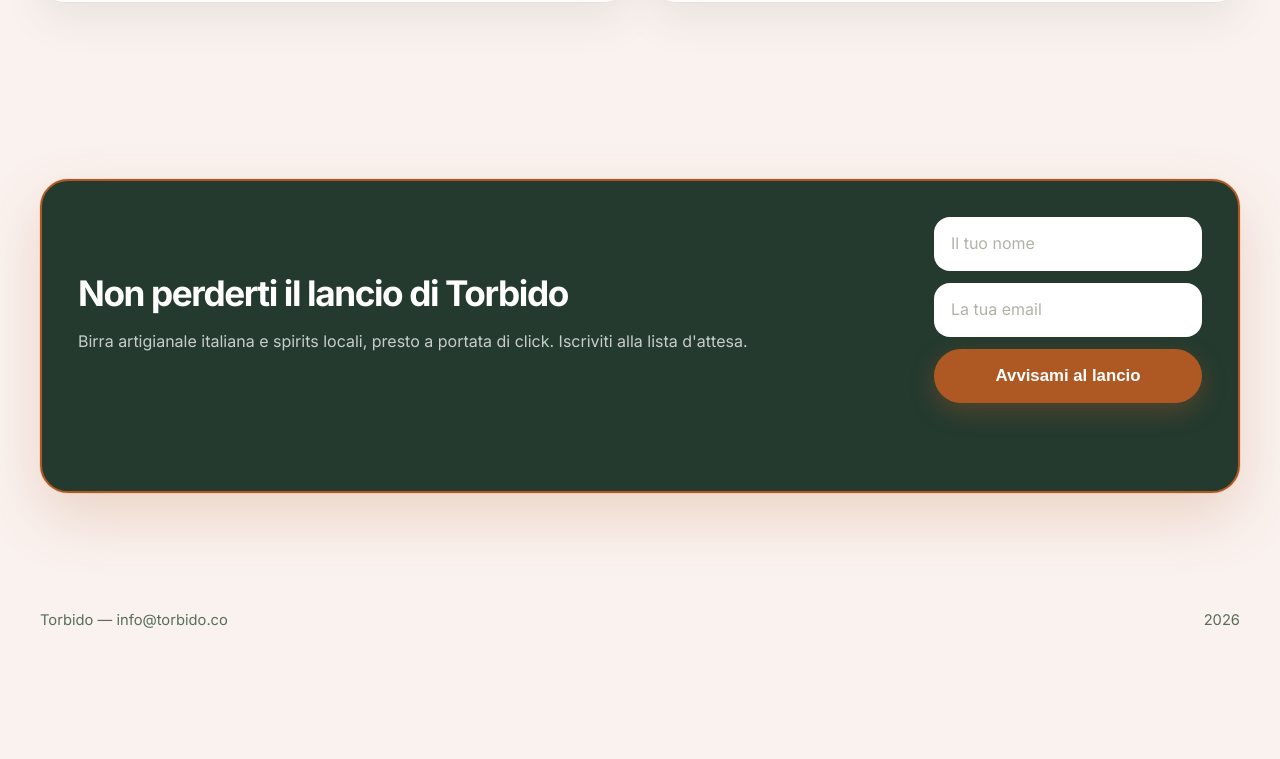
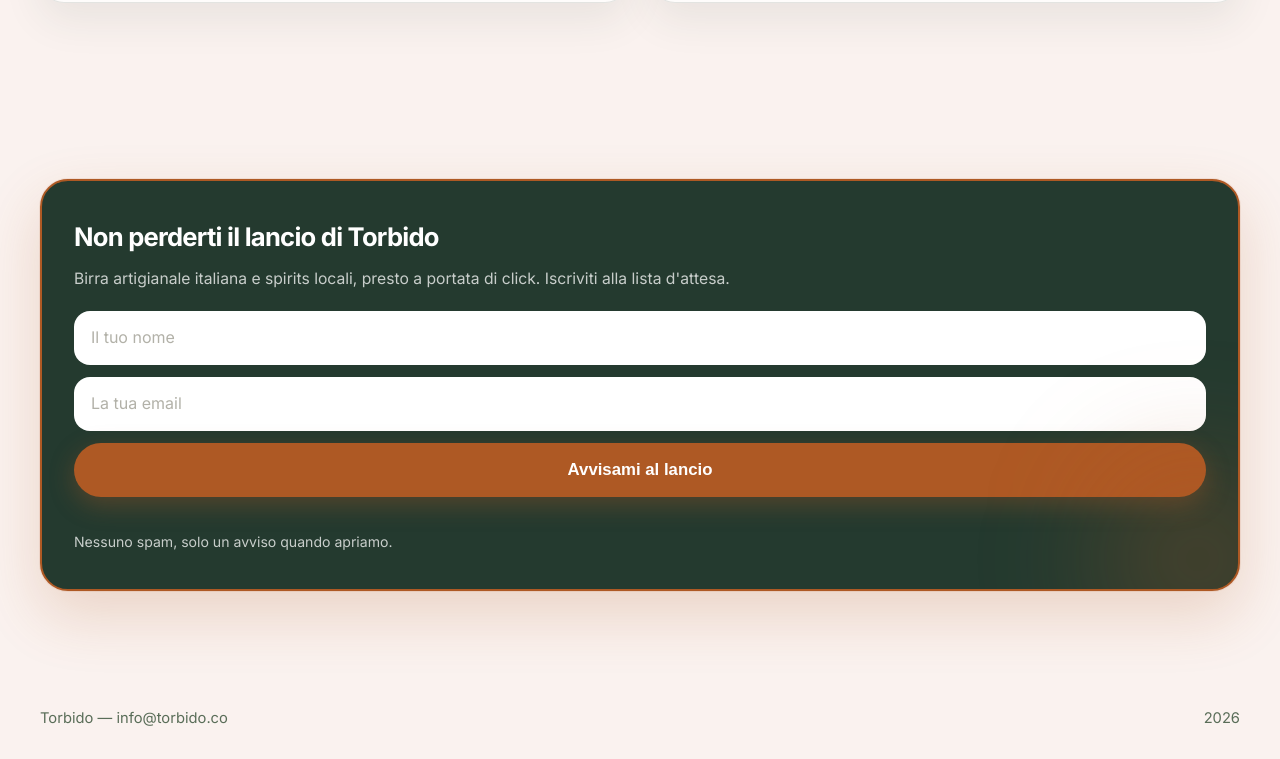
Before and after one commit to nofeed/landing, a plain HTML site: page index.html in a window 1280 px wide. Shown: the part 2612-3371 px from the top of the page. Before the commit the page ends 3272 px from the top, so only its background shows below. Drawn offline with Linux system fonts and the light colour scheme.

Commit message:
Bottom CTA: reuse hero-card markup for identical appearance

```diff
--- a/index.html
+++ b/index.html
@@ -175,12 +175,9 @@
 
     <section class="section cta-bottom" id="cta-bottom">
       <div class="container">
-        <div class="waitlist">
-          <div class="cta-bottom__inner">
-            <div>
-              <h2>Non perderti il lancio di Torbido</h2>
-              <p>Birra artigianale italiana e spirits locali, presto a portata di click. Iscriviti alla lista d'attesa.</p>
-            </div>
+        <div class="hero-card">
+          <h2 class="hero-card__title">Non perderti il lancio di Torbido</h2>
+          <p class="hero-card__subtitle">Birra artigianale italiana e spirits locali, presto a portata di click. Iscriviti alla lista d'attesa.</p>
           <form class="hero-form" id="form-bottom">
             <input class="input" type="text" name="nome" placeholder="Il tuo nome" />
             <input class="input" type="email" name="email" placeholder="La tua email" required />
@@ -188,7 +185,7 @@
             <button class="btn btn-primary" type="submit">Avvisami al lancio</button>
           </form>
           <p class="form-msg" id="msg-bottom"></p>
-          </div>
+          <p class="hero-form__note">Nessuno spam, solo un avviso quando apriamo.</p>
         </div>
       </div>
     </section>
```
Lines whose indentation alone changed are shown as unchanged.
